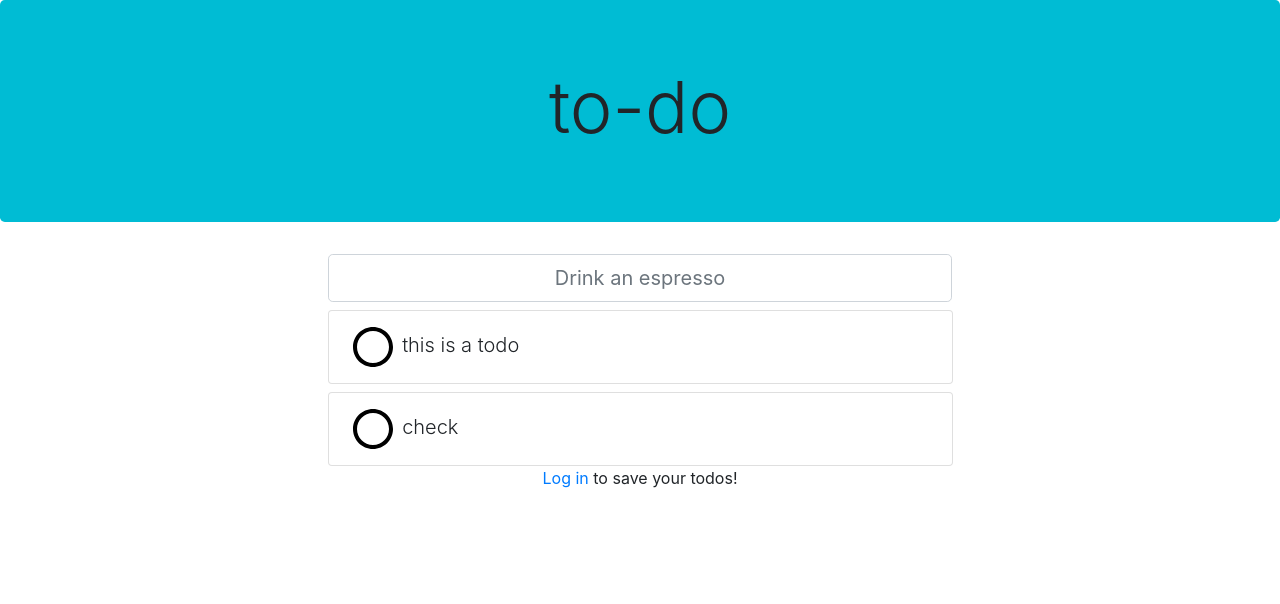
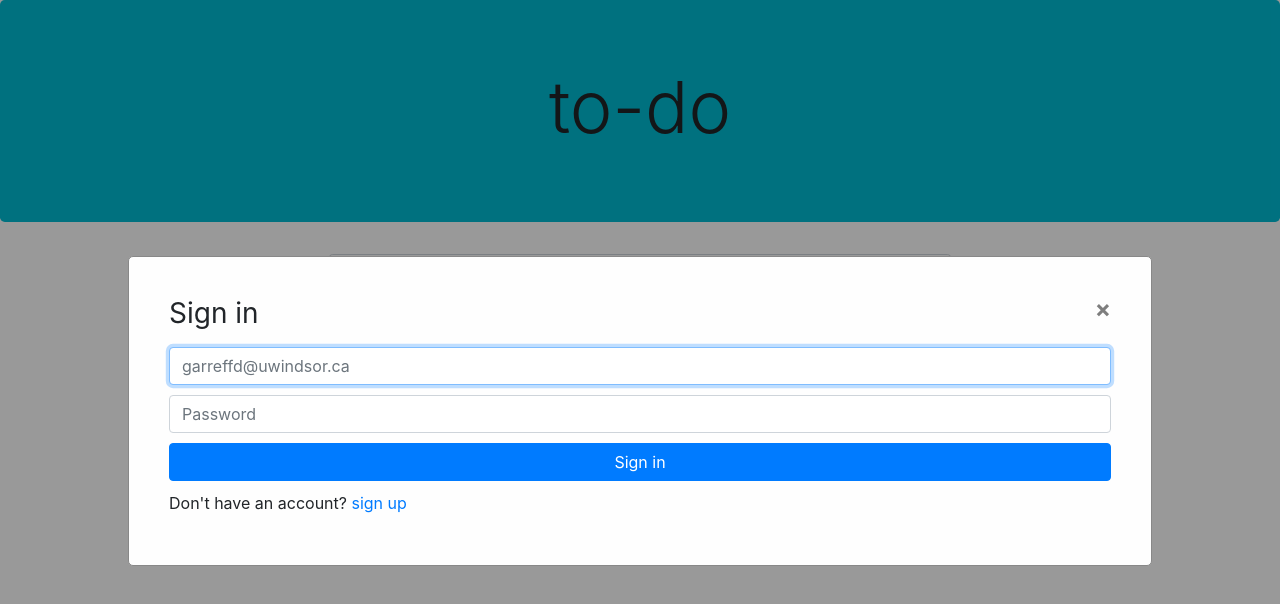
Before and after one commit to domgarr/TodoApi, a React (Create React App) app in the folder client/: page / in a window 1280 px wide. Shown: the top 604 px of the page. Built offline with nearby package versions, Linux system fonts and the light colour scheme; no server answers.

Commit message:
feat: add login modal

```diff
--- a/client/package.json
+++ b/client/package.json
@@ -2,7 +2,7 @@
   "name": "to-do",
   "version": "0.1.0",
   "private": true,
-   "proxy": "http://localhost:3001",
+  "proxy": "http://localhost:3001",
   "dependencies": {
     "ajv": "^6.3.0",
     "animate.css": "^3.6.1",
@@ -10,8 +10,8 @@
     "bootstrap": "^4.0.0",
     "jquery": "^3.3.1",
     "popper.js": "^1.14.1",
-    "react": "^16.2.0",
-    "react-dom": "^16.2.0",
+    "react": "^16.4.0",
+    "react-dom": "^16.4.0",
     "react-scripts": "1.1.1",
     "rest.js": "^0.2.1"
   },
--- a/client/src/components/Header/Header.css
+++ b/client/src/components/Header/Header.css
@@ -1,3 +1,4 @@
 .header {
 	background-color: #00BCD4 !important;
+	text-align: center;
 }
--- /dev/null
+++ b/client/src/components/Login/Login.css
@@ -0,0 +1,32 @@
+
+.login-modal {
+    position: fixed;
+    z-index: 1;
+    padding-top: 20%;
+    top:0;
+    left:0;
+    width: 100%;
+    height: 100%;
+    background-color: rgba(0,0,0,0.4);
+}
+
+.login-modal-content {
+    background-color: #fefefe;
+    margin: auto;
+    padding: 40px;
+    border: 1px solid #888888;
+    border-radius: 5px;
+    width: 80%;
+}
+
+.input-margin {
+    margin-top: 10px;
+    margin-bottom: 10px;
+}
+
+.close {
+    color: #aaaaaa;
+    float:right;
+    font-size: 30px;
+    font-weight: bold;
+}
--- /dev/null
+++ b/client/src/components/Login/Login.js
@@ -0,0 +1,29 @@
+import React from 'react';
+import './Login.css';
+
+const login = (props) => {
+    var loginModal;
+
+    if(props.isLogginIn){
+         loginModal = (
+            <div id="login-modal-backdrop" className="login-modal" onClick={props.unfocusModal}>
+            <div id="login-modal-content" className = "login-modal-content" >
+                <span id="login-modal-exit" className="close">&times;</span>
+                <h1 className="h3 mb-3 font-weight-normal">Sign in</h1>
+                <input type="email" id='inputEmail' className="form-control input-margin" placeholder="garreffd@uwindsor.ca" required autoFocus />
+                <input type="password" id="inputPassword" className="form-control input-margin" placeholder="Password" required />
+                <button className="btn btn-block  btn-primary " type="submit">Sign in</button>
+                <p className="input-margin"> Don't have an account? <a href="" > sign up </a> </p>
+            </div>
+        </div>
+        );
+    }
+
+    return (
+        <div>
+        {loginModal}
+        </div>
+    )
+};
+
+export default login;
--- a/client/src/components/Todos/Todos.js
+++ b/client/src/components/Todos/Todos.js
@@ -4,8 +4,8 @@ import Todo from './Todo/Todo';
 //Can shorten to only return paranthesis, if the aim of this function is to return.
 const todos = (props) => (
 		 props.todos.map( (todo, index) => {
-            return  <	Todo key = {todo.id}
-                        	 action = {todo.action}
+            return  <	Todo key = {todo._id}
+                        	 action = {todo.text}
                         	 click = {() => props.handler(index)}
                     />
         })
--- a/client/src/containers/App.js
+++ b/client/src/containers/App.js
@@ -1,24 +1,50 @@
 import React, { Component } from 'react';
 import './App.css';
+
+import Axios from 'axios';
+
 import Insert from '../components/Todos/Todo/Insert';
 import Todos from '../components/Todos/Todos';
 import Header from '../components/Header/Header';
-import Axios from 'axios';
+import Login from '../components/Login/Login';
+
+
+class App extends Component {
+  constructor(props){
+    super(props);
+
+    //https://reactjs.org/docs/refs-and-the-dom.html
+    //Provides a way to acces React elements created in render method.
+  }
+
+  state = {
+    todos : [],
+    authenticated: false,
+    user: {},
+    showModal : true
+  }
 
 
 
-class App extends Component {
-  state = {
-    todos : [{id: 0 , action: "this is a todo"}, {id: 1, action: "check"}],
-    authorized: false,
-  }
-
   componentDidMount(){
-    Axios.get('/login')
+    Axios.post('/users/login', {email: 'dom@gmal.com', password: 'okay12'} )
       .then((response) => {
         if(response != null){
           console.log(response.data);
+          this.setState({authenticated: false, user: response.data});
         }
+      })
+      .catch((error) => {
+        console.log(error);
+      });
+
+      Axios.get('/todos', { headers: {
+        //Get user tokens
+        //add e in front
+        'x-auth' : 'yJhbGciOiJIUzI1NiIsInR5cCI6IkpXVCJ9.eyJfaWQiOiI1YjBlZmVmZGNkM2E4ZTRjMTRkNmVhMjciLCJhY2Nlc3MiOiJhdXRoIiwiaWF0IjoxNTI3NzQyNTE5fQ.K1Bmno-JXIMtQSLB0i4LwMC7O3dOF5ELDYKwpQPCLOs'
+      }}).then((response) => {
+        console.log(response.data.todos);
+        this.setState( {todos: response.data.todos} );
       })
       .catch((error) => {
         console.log(error);
@@ -40,7 +66,7 @@ class App extends Component {
       e.persist();
       const action = e.target.value;
 
-      Axios.post('http://localhost:8080/domenic/todos',
+      Axios.post('http://localhost:3001/',
         {
           account: 'domenic',
           action: action
@@ -77,7 +103,7 @@ class App extends Component {
     //Use splice to remove the todo at given index
     todos.splice(index, 1);
 
-    Axios.delete('http://localhost:8080/domenic/todos', {params: {id: todoId + ""} } )
+    Axios.delete('http://localhost:/domenic/todos', {params: {id: todoId + ""} } )
       .then(response =>{
         if(response != null){
             console.log(response);
@@ -91,10 +117,39 @@ class App extends Component {
     this.setState( {todos: todos} );
   }
 
+  logoutHandler = () => {
 
+  }
+
+  loginHandler = () => {
+    console.log("hello");
+    this.setState({showModal: true});
+
+    document.addEventListener('mousedown', this.handleClickOutsideModal);
+  }
+
+   handleClickOutsideModal(event) {
+
+  }
+
+  unfocusModal = (event) =>{
+    const id = event.target.id;
+    switch(id){
+      case 'login-modal-backdrop': this.setState({showModal: false});
+        return;
+      case 'login-modal-exit': this.setState({showModal: false});
+        return;
+      default:
+        return;
+    }
+  }
 
   render() {
     let todos = null;
+    console.log(this.state.user);
+
+  //Conditionally render when User us authorized.
+  const isLoggedIn = this.state.authenticated ? <p className="text-center"> Welcome {this.state.user.email} <a href="#"> Log out </a> </p> : <p className="text-center"> <a href="#" onClick={this.loginHandler}> Log in </a> to save your todos! </p>;
 
     todos = (
       <div>
@@ -104,16 +159,16 @@ class App extends Component {
       </div>
       );
 
-    //Conditionally render when User us authorized.
-    const isLoggedIn = this.state.authorized ? <p> Logged In </p> : <p> <a href="/"> Log in </a> to save your todos! </p>;
 
 
     return (
-      <div className="App">
+      <div>
+        <Login isLogginIn = {this.state.showModal} unfocusModal={this.unfocusModal}/>
         <Header />
         <Insert handler={this.insertTodoHandler } />
+        {isLoggedIn}
         {todos}
-        {isLoggedIn}
+
       </div>
     );
   }
```
Also changed, not shown: 2 other files (tests, documents, lock files or other folders).
